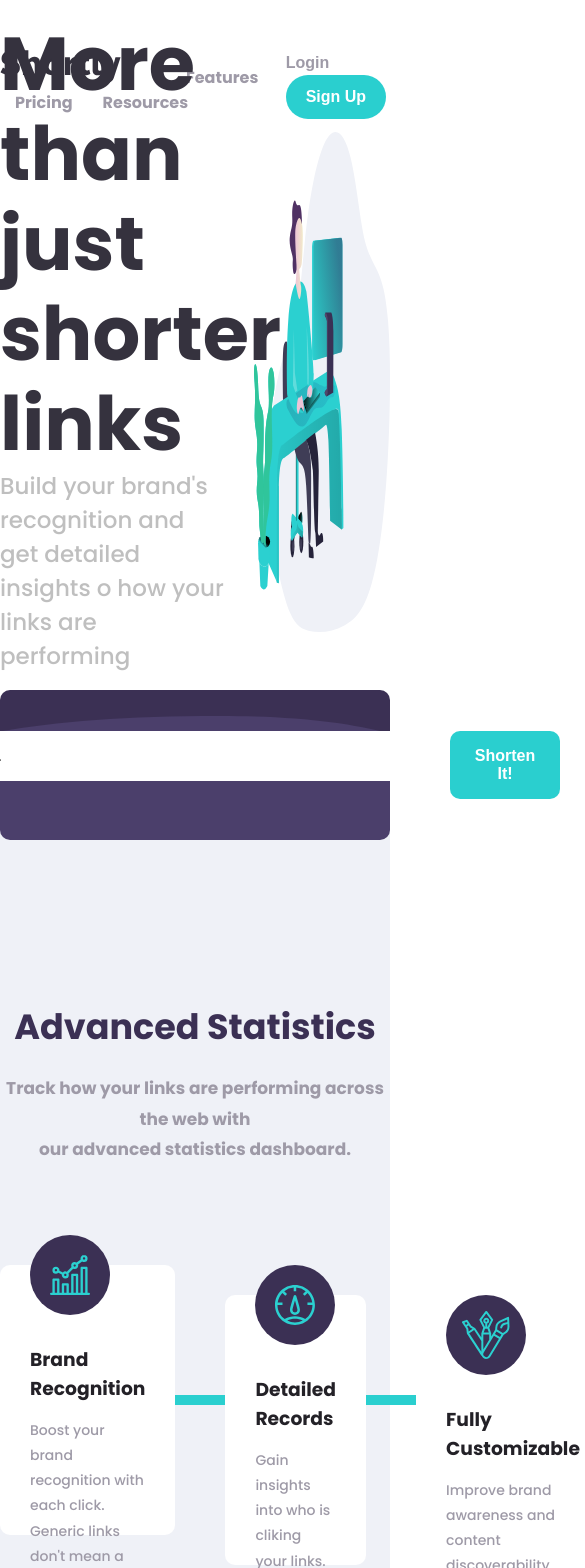
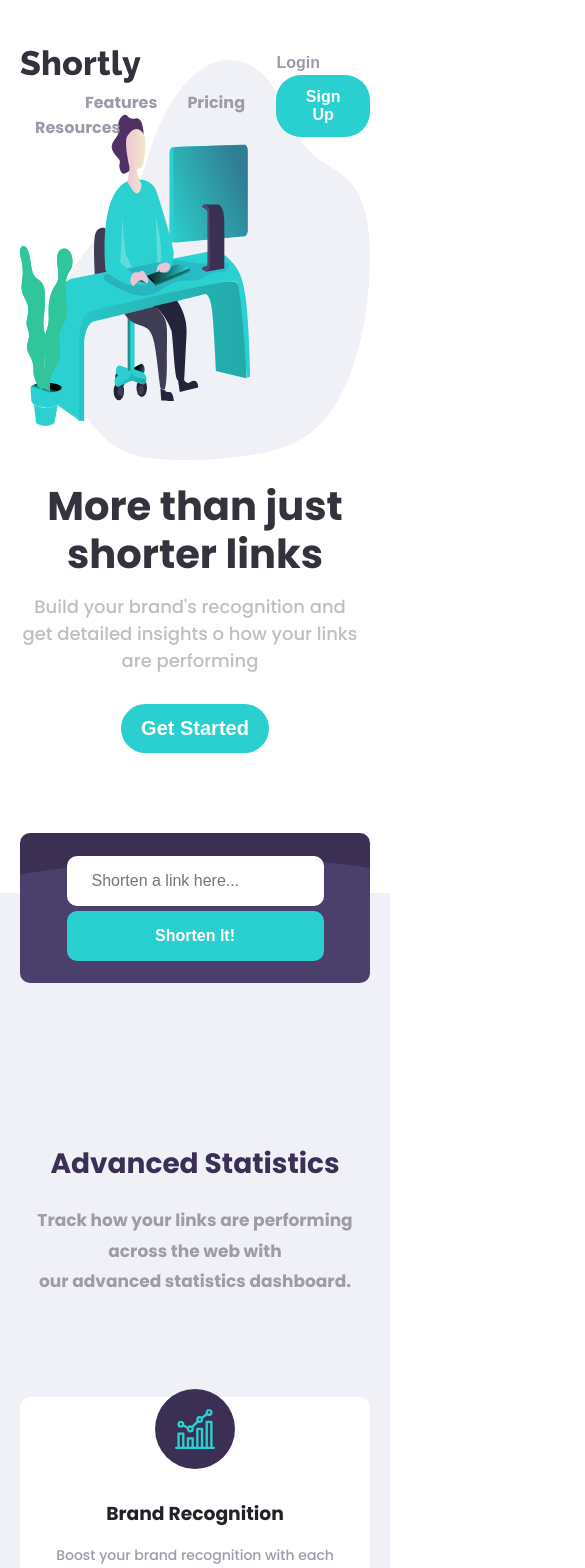
Before and after one commit to arantzaLozada/shortening-api-challenge, a React (Create React App) app: page / in a window 390 px wide. Shown: the top 1568 px of the page, 585 px wide, since content can reach past the window. Built offline with nearby package versions, Linux system fonts and the light colour scheme.

Commit message:
Add responsive design

```diff
--- a/src/components/Footer/_footer.scss
+++ b/src/components/Footer/_footer.scss
@@ -3,17 +3,33 @@
 }
 .footer-spaces {
   display: flex;
-  justify-content: space-between;
+  flex-direction: column;
+  align-items: center;
   padding: 80px 0px;
+  gap: 50px;
+  @include breakpoint(tablet) {
+    justify-content: space-between;
+    flex-direction: row;
+    align-items: flex-start;
+  }
 }
 .footer-menu {
   color: #fff;
   display: flex;
-  //   flex-direction: column;
+  flex-direction: column;
+  gap: 30px;
+  @include breakpoint(tablet) {
+    flex-direction: row;
+  }
   ul {
     display: flex;
     flex-direction: column;
-    padding-right: 80px;
+    padding-right: 0px;
+    align-items: center;
+    @include breakpoint(tablet) {
+      padding-right: 80px;
+      align-items: flex-start;
+    }
     strong {
       padding-bottom: 10px;
     }
@@ -21,6 +37,7 @@
       text-align: start;
       font-size: 13px;
       padding: 5px 0px;
+      color: map-get($color, rayishViolet);
       &:hover {
         color: map-get($color, cyanPrimary);
         cursor: pointer;
--- a/src/components/Header/_header.scss
+++ b/src/components/Header/_header.scss
@@ -1,28 +1,52 @@
 .header {
-  position: relative;
-  top: 50px;
-  height: calc(600px - 50px);
   display: flex;
+  flex-direction: column-reverse;
   align-items: center;
+  @include breakpoint(tablet) {
+    position: relative;
+    top: 50px;
+    height: calc(600px - 50px);
+    display: flex;
+    align-items: center;
+    flex-direction: row;
+  }
 }
 
 .header-right {
-  width: 60%;
-  margin-right: 20px;
   h1 {
-    font-size: 4.6875em;
+    font-size: 2.5em;
+    padding: 15px 0px;
+    text-align: center;
     line-height: 120%;
     font-weight: 700;
     color: map-get($color, veryDarkBlue);
+    @include breakpoint(tablet) {
+      font-size: 4.6875em;
+      padding: 15px 0px;
+      text-align: left;
+    }
   }
   p {
-    font-size: 23px;
+    font-size: 18px;
+    text-align: center;
     color: map-get($color, grayNeutral);
     padding-right: 10px;
+    @include breakpoint(tablet) {
+      font-size: 23px;
+      text-align: left;
+    }
   }
   button {
     margin-top: 30px;
+    display: flex;
     font-size: 20px;
+    @include breakpoint(tablet) {
+      display: initial;
+    }
+  }
+  @include breakpoint(tablet) {
+    width: 60%;
+    margin-right: 20px;
   }
 }
 
@@ -30,6 +54,9 @@
   img {
     width: 100%;
     max-width: 600px;
-    height: 500px;
+    height: 400px;
+    @include breakpoint(tablet) {
+      height: 500px;
+    }
   }
 }
--- a/src/components/Links/_links.scss
+++ b/src/components/Links/_links.scss
@@ -14,12 +14,21 @@
   background-size: cover;
   position: relative;
   top: -60px;
+  margin: 0px 20px;
+  @include breakpoint(tablet) {
+    margin: auto;
+  }
 }
 
 .links-container__form {
   display: flex;
-  justify-content: center;
-  align-items: baseline;
+  flex-direction: column;
+  @include breakpoint(tablet) {
+    display: flex;
+    flex-direction: row;
+    justify-content: center;
+    align-items: baseline;
+  }
 }
 
 .links-container__input {
@@ -28,8 +37,7 @@
 }
 
 .links-input {
-  margin-right: 10px;
-  width: 600px;
+  margin-right: 0px;
   padding: 16px 25px;
   border-radius: 10px;
   border: none;
@@ -39,6 +47,10 @@
       color: map-get($color, redSecondary);
     }
   }
+  @include breakpoint(tablet) {
+    width: 600px;
+    margin-right: 10px;
+  }
 }
 
 .links-btn {
@@ -47,9 +59,12 @@
   background-color: map-get($color, cyanPrimary);
   border-radius: 10px;
   padding: 16px 25px;
-  margin-left: 10px;
+  margin-left: 0px;
   &:hover {
     background-color: #aedfdf;
+  }
+  @include breakpoint(tablet) {
+    margin-left: 10px;
   }
 }
 .links-error {
--- a/src/components/LinksItem/LinksItem.js
+++ b/src/components/LinksItem/LinksItem.js
@@ -7,10 +7,11 @@ export function LinksItem(props) {
     <>
       <section className="links-item-container">
         <li className="links-item">
-          <div>
+          <div className="links-mobile-url">
             <span className="links-item--url">{props.url}</span>
           </div>
-          <div>
+          <div className="border-mobile-links"></div>
+          <div className="links-mobile-url">
             <span className="links-item--shorter">{props.shorterURL}</span>
             <CopyToClipboard
               text={props.shorterURL}
--- a/src/components/LinksItem/_linksItem.scss
+++ b/src/components/LinksItem/_linksItem.scss
@@ -4,17 +4,42 @@
 .links-item {
   background-color: #fff;
   display: flex;
-  justify-content: space-between;
-  align-items: center;
+  flex-direction: column;
   width: inherit;
   border-radius: 10px;
-  padding: 16px 26px;
+
   &--url {
     color: map-get($color, veryDarkBlue);
   }
   &--shorter {
     color: map-get($color, cyanPrimary);
     margin-right: 20px;
+    display: block;
+    @include breakpoint(tablet) {
+      display: inline-block;
+    }
+  }
+  @include breakpoint(tablet) {
+    justify-content: space-between;
+    align-items: center;
+    flex-direction: row;
+    padding: 16px 26px;
+  }
+}
+.links-mobile-url {
+  text-overflow: ellipsis;
+  overflow: hidden;
+  white-space: nowrap;
+  padding: 10px 26px;
+  @include breakpoint(tablet) {
+    padding: 0px;
+  }
+}
+.border-mobile-links {
+  background-color: #eff1f7;
+  border: 1px solid #eff1f7;
+  @include breakpoint(tablet) {
+    display: none;
   }
 }
 
@@ -25,6 +50,12 @@
   background-color: map-get($color, cyanPrimary);
   border-radius: 10px;
   padding: 10px 25px;
+  width: 100%;
+  margin-top: 10px;
+  @include breakpoint(tablet) {
+    width: initial;
+    margin-top: 0px;
+  }
   &--hover:hover {
     background-color: #aedfdf;
   }
--- a/src/components/Statistics/_statistics.scss
+++ b/src/components/Statistics/_statistics.scss
@@ -9,7 +9,10 @@
   margin-bottom: 100px;
   h2 {
     color: map-get($color, darkViolet);
-    font-size: 35px;
+    font-size: 28px;
+    @include breakpoint(tablet) {
+      font-size: 35px;
+    }
   }
   p {
     margin-top: 20px;
@@ -24,13 +27,26 @@
   display: flex;
   justify-content: space-between;
   align-items: center;
+  flex-direction: column;
+  @include breakpoint(tablet) {
+    flex-direction: row;
+  }
   .card {
     background-color: #fff;
     max-width: 370px;
     height: 270px;
     border-radius: 10px;
+    position: relative;
+    z-index: 1;
+    display: flex;
+    flex-direction: column;
+    justify-content: center;
+    align-items: center;
+    @include breakpoint(tablet) {
+      display: block;
+    }
     .card-img {
-      margin-left: 30px;
+      margin-left: 0px;
       width: 80px;
       height: 80px;
       background-color: map-get($color, darkViolet);
@@ -40,12 +56,19 @@
       justify-content: center;
       position: relative;
       top: -30px;
+      @include breakpoint(tablet) {
+        margin-left: 30px;
+      }
     }
     .card-content {
       padding: 0px 30px;
       h3 {
         color: map-get($color, veryDarkViolet);
         font-weight: 700;
+        text-align: center;
+        @include breakpoint(tablet) {
+          text-align: left;
+        }
       }
       p {
         margin-top: 15px;
@@ -53,6 +76,10 @@
         color: map-get($color, rayishViolet);
         line-height: 1.8;
         font-weight: 500;
+        text-align: center;
+        @include breakpoint(tablet) {
+          text-align: left;
+        }
       }
     }
     &--second {
@@ -67,9 +94,16 @@
 }
 
 .line-desktop {
-  width: 50px;
+  width: 90px;
+  transform: rotate(90deg);
+  position: relative;
+  top: 20px;
   background-color: map-get($color, cyanPrimary);
   border: 5px solid map-get($color, cyanPrimary);
+  @include breakpoint(tablet) {
+    width: 50px;
+    transform: none;
+  }
 }
 
 //SECTION BANNER
@@ -78,14 +112,17 @@
   justify-content: center;
   align-items: center;
   flex-direction: column;
-  height: 250px;
+  padding: 50px;
   background-image: url('../../assets/bg-shorten-desktop.svg'),
     linear-gradient(#3b3054, #3b3054 100%);
   background-size: cover;
   h2 {
     color: #fff;
     font-weight: 700;
-    font-size: 40px;
+    font-size: 24px;
+    @include breakpoint(tablet) {
+      font-size: 40px;
+    }
   }
   button {
     margin-top: 20px;
--- a/src/scss/_utilities.scss
+++ b/src/scss/_utilities.scss
@@ -1,6 +1,12 @@
 .container {
   max-width: 1200px;
   margin: auto;
+  padding-right: 20px;
+  padding-left: 20px;
+  @include breakpoint(tablet) {
+    padding-right: 0px;
+    padding-left: 0px;
+  }
   // border: $debug;
 }
 
@@ -16,6 +22,7 @@
   background-color: map-get($color, cyanPrimary);
   border-radius: 25px;
   padding: 13px 20px;
+  margin: auto;
   &:hover {
     background-color: #aedfdf;
   }
```
